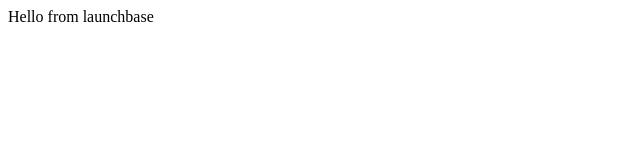
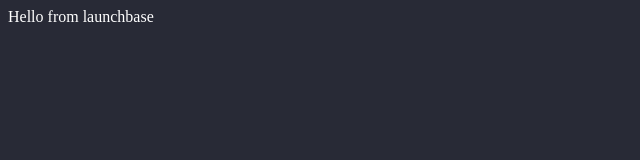
Before and after one commit to raphaelpavani/L01, a plain HTML site: page index.html in a window 1280 px wide. Shown: the whole page, without its empty margins (0-640 px from the left). Drawn offline with Linux system fonts and the light colour scheme.

Commit message:
Inserindo CSS no corpo da página

```diff
--- a/index.html
+++ b/index.html
@@ -4,6 +4,12 @@
   <meta charset="UTF-8">
   <meta http-equiv="X-UA-Compatible" content="IE=edge">
   <meta name="viewport" content="width=device-width, initial-scale=1.0">
+  <style>
+    body{
+      background: #282a36;
+      color: white;
+    }
+  </style>
   <title>Raphael Pavani</title>
 </head>
 <body>
```
